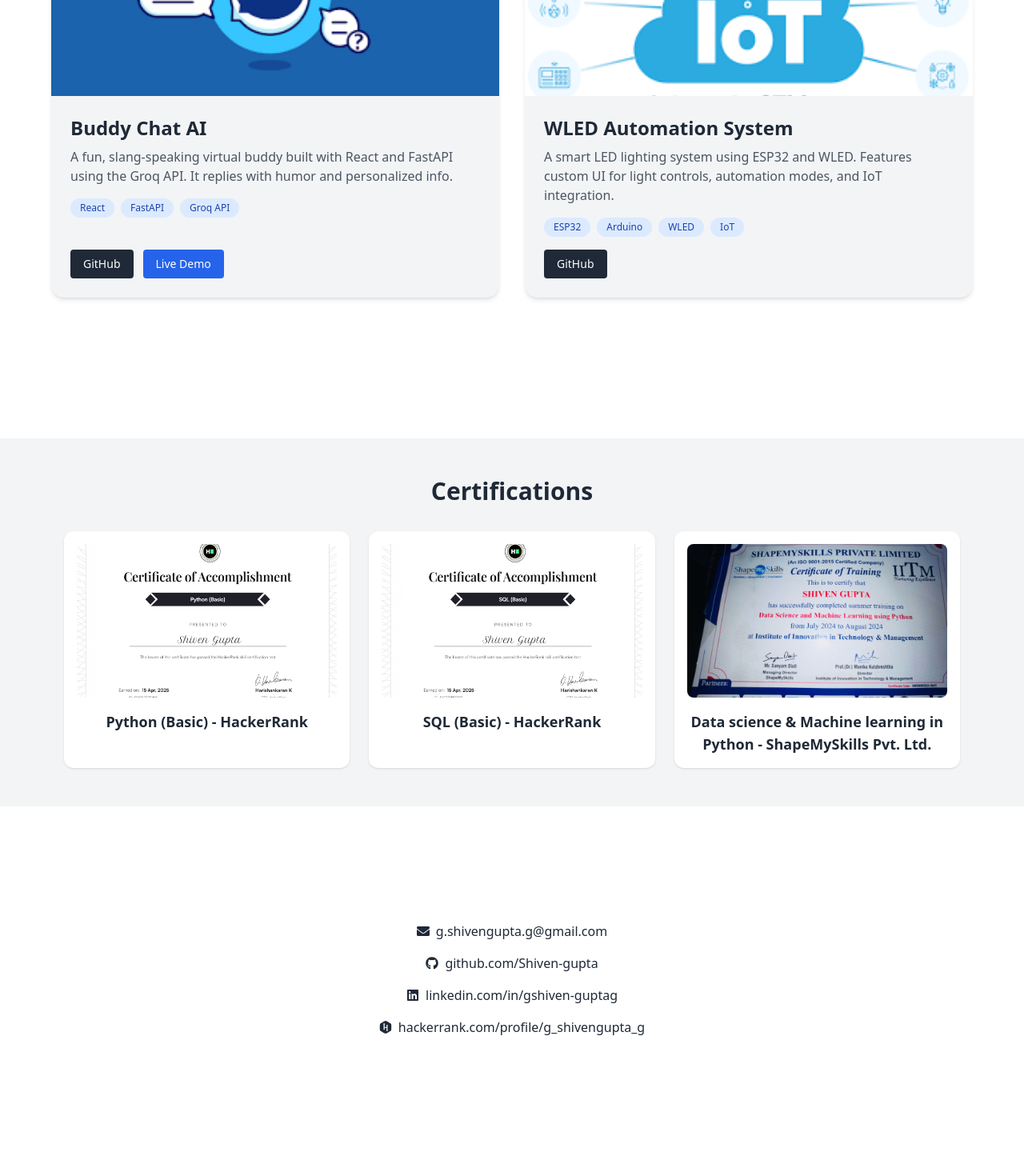
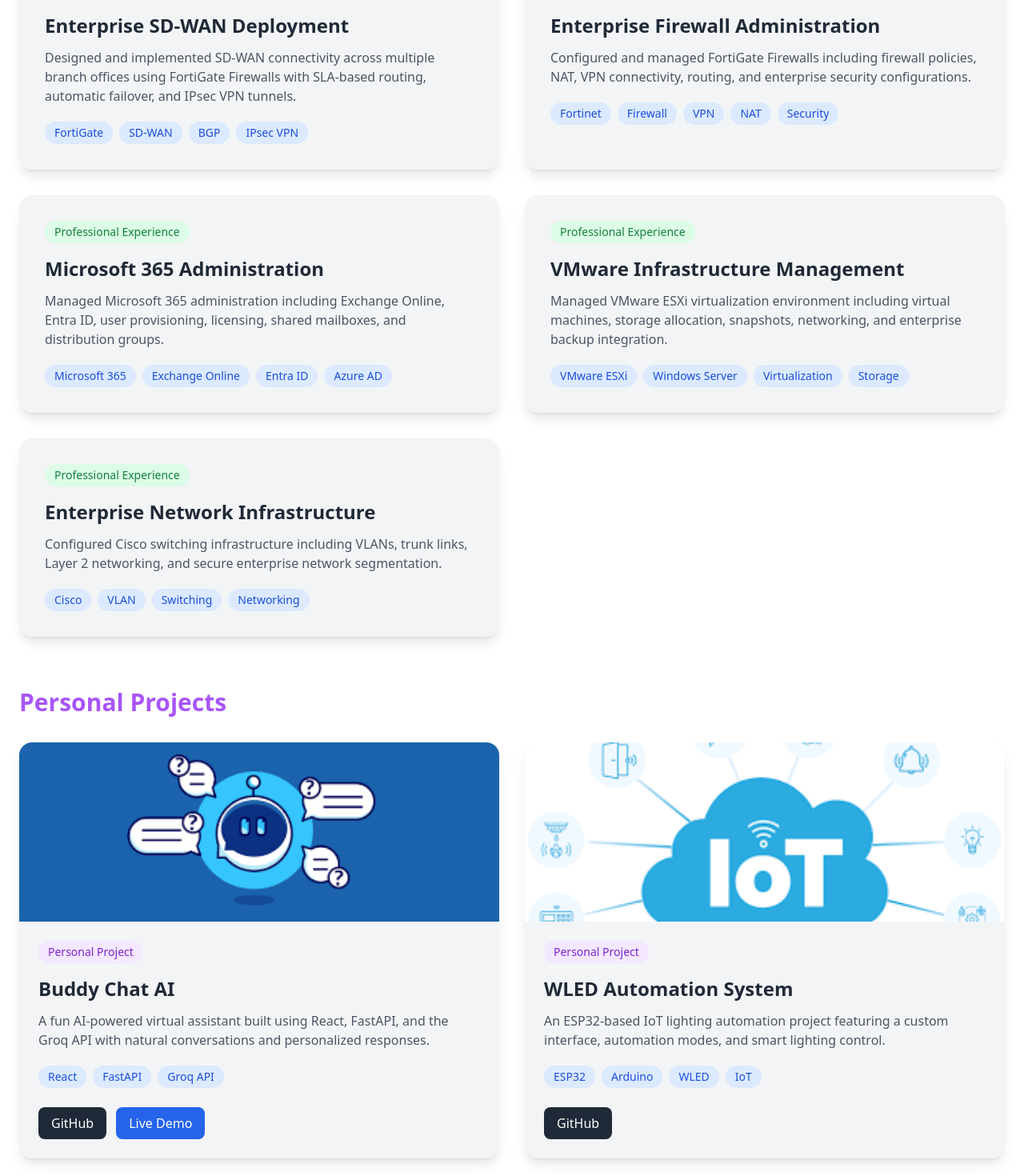
Before and after one commit to Shiven-gupta/my-portfolio, a React (Create React App) app: page / in a window 1280 px wide. Shown: the part 5000-6470 px from the top of the page at 80% size. Before the commit the page ends 6392 px from the top, so only its background shows below. Built offline with nearby package versions, Linux system fonts and the light colour scheme.

Commit message:
Projects.jsx

```diff
--- a/src/components/Projects.jsx
+++ b/src/components/Projects.jsx
@@ -1,80 +1,209 @@
-import buddyImg from '../assets/buddy-chat.png';
-import iotImg from '../assets/iot.png';
-const projects = [
+import buddyImg from "../assets/buddy-chat.png";
+import iotImg from "../assets/iot.png";
+
+const professionalProjects = [
+  {
+    title: "Enterprise SD-WAN Deployment",
+    description:
+      "Designed and implemented SD-WAN connectivity across multiple branch offices using FortiGate Firewalls with SLA-based routing, automatic failover, and IPsec VPN tunnels.",
+    tech: ["FortiGate", "SD-WAN", "BGP", "IPsec VPN"],
+  },
+  {
+    title: "Enterprise Firewall Administration",
+    description:
+      "Configured and managed FortiGate Firewalls including firewall policies, NAT, VPN connectivity, routing, and enterprise security configurations.",
+    tech: ["Fortinet", "Firewall", "VPN", "NAT", "Security"],
+  },
+  {
+    title: "Microsoft 365 Administration",
+    description:
+      "Managed Microsoft 365 administration including Exchange Online, Entra ID, user provisioning, licensing, shared mailboxes, and distribution groups.",
+    tech: [
+      "Microsoft 365",
+      "Exchange Online",
+      "Entra ID",
+      "Azure AD",
+    ],
+  },
+  {
+    title: "VMware Infrastructure Management",
+    description:
+      "Managed VMware ESXi virtualization environment including virtual machines, storage allocation, snapshots, networking, and enterprise backup integration.",
+    tech: [
+      "VMware ESXi",
+      "Windows Server",
+      "Virtualization",
+      "Storage",
+    ],
+  },
+  {
+    title: "Enterprise Network Infrastructure",
+    description:
+      "Configured Cisco switching infrastructure including VLANs, trunk links, Layer 2 networking, and secure enterprise network segmentation.",
+    tech: ["Cisco", "VLAN", "Switching", "Networking"],
+  },
+];
+
+const personalProjects = [
   {
     title: "Buddy Chat AI",
-    description: "A fun, slang-speaking virtual buddy built with React and FastAPI using the Groq API. It replies with humor and personalized info.",
+    description:
+      "A fun AI-powered virtual assistant built using React, FastAPI, and the Groq API with natural conversations and personalized responses.",
     tech: ["React", "FastAPI", "Groq API"],
     image: buddyImg,
     github: "https://github.com/Shiven-gupta/buddy-chat",
-    demo: "https://buddy-chatbot101.netlify.app/"
+    demo: "https://buddy-chatbot101.netlify.app/",
   },
   {
     title: "WLED Automation System",
-    description: "A smart LED lighting system using ESP32 and WLED. Features custom UI for light controls, automation modes, and IoT integration.",
+    description:
+      "An ESP32-based IoT lighting automation project featuring a custom interface, automation modes, and smart lighting control.",
     tech: ["ESP32", "Arduino", "WLED", "IoT"],
     image: iotImg,
     github: "https://github.com/Shiven-gupta/Wled-project",
-    demo: ""
-  }
+    demo: "",
+  },
 ];
 
 export default function Projects() {
   return (
-    <section id="projects" className="bg-white dark:bg-gray-900 text-gray-800 dark:text-gray-200 px-6 py-20 transition-colors duration-300">
-      <div className="max-w-6xl mx-auto">
-        <h2 className="text-4xl font-bold text-center mb-12 text-gray-800 dark:text-gray-100" data-aos="fade-up">
+    <section
+      id="projects"
+      className="bg-white dark:bg-gray-900 text-gray-800 dark:text-gray-200 py-20 px-6"
+    >
+      <div className="max-w-7xl mx-auto">
+
+        <h2
+          className="text-4xl font-bold text-center mb-14"
+          data-aos="fade-up"
+        >
           Featured Projects
         </h2>
 
-        <div className="grid grid-cols-1 md:grid-cols-2 gap-8">
-          {projects.map((project, index) => (
+        {/* Professional Projects */}
+
+        <div className="mb-16">
+
+          <h3 className="text-3xl font-bold text-blue-500 mb-8">
+            Professional Projects
+          </h3>
+
+          <div className="grid md:grid-cols-2 gap-8">
+
+            {professionalProjects.map((project, index) => (
               <div
                 key={index}
-              data-aos="zoom-in-up"
-              className="group bg-gray-100 dark:bg-gray-800 rounded-2xl shadow-md overflow-hidden flex flex-col transition-all transform duration-300 hover:scale-105 hover:shadow-2xl"
+                data-aos="fade-up"
+                className="bg-gray-100 dark:bg-gray-800 rounded-2xl p-8 shadow-lg hover:shadow-xl transition duration-300"
               >
-              <img
-                src={project.image}
-                alt={project.title}
-                className="w-full h-48 md:h-56 lg:h-64 object-cover transition-transform duration-300 group-hover:scale-105"
-              />
-              <div className="p-6 flex flex-col justify-between flex-1">
-                <div>
-                  <h3 className="text-2xl font-semibold text-gray-800 dark:text-gray-100 mb-2">{project.title}</h3>
-                  <p className="text-gray-600 dark:text-gray-300 mb-4">{project.description}</p>
-                  <div className="flex flex-wrap gap-2 mb-4">
+                <span className="inline-block mb-4 px-3 py-1 rounded-full bg-green-100 dark:bg-green-900 text-green-700 dark:text-green-300 text-sm font-medium">
+                  Professional Experience
+                </span>
+
+                <h3 className="text-2xl font-bold mb-3">
+                  {project.title}
+                </h3>
+
+                <p className="text-gray-600 dark:text-gray-300 mb-5">
+                  {project.description}
+                </p>
+
+                <div className="flex flex-wrap gap-2">
                   {project.tech.map((tech, i) => (
-                      <span key={i} className="bg-blue-100 dark:bg-blue-800 text-blue-800 dark:text-blue-100 text-xs px-3 py-1 rounded-full">
+                    <span
+                      key={i}
+                      className="bg-blue-100 dark:bg-blue-900 text-blue-700 dark:text-blue-300 px-3 py-1 rounded-full text-sm"
+                    >
                       {tech}
                     </span>
                   ))}
                 </div>
               </div>
-                <div className="mt-auto flex gap-3">
+            ))}
+
+          </div>
+
+        </div>
+
+        {/* Personal Projects */}
+
+        <div>
+
+          <h3 className="text-3xl font-bold text-purple-500 mb-8">
+            Personal Projects
+          </h3>
+
+          <div className="grid md:grid-cols-2 gap-8">
+
+            {personalProjects.map((project, index) => (
+              <div
+                key={index}
+                data-aos="zoom-in-up"
+                className="group bg-gray-100 dark:bg-gray-800 rounded-2xl overflow-hidden shadow-lg hover:shadow-2xl hover:-translate-y-2 transition duration-300"
+              >
+                <img
+                  src={project.image}
+                  alt={project.title}
+                  className="w-full h-56 object-cover"
+                />
+
+                <div className="p-6">
+
+                  <span className="inline-block mb-4 px-3 py-1 rounded-full bg-purple-100 dark:bg-purple-900 text-purple-700 dark:text-purple-300 text-sm font-medium">
+                    Personal Project
+                  </span>
+
+                  <h3 className="text-2xl font-bold mb-3">
+                    {project.title}
+                  </h3>
+
+                  <p className="text-gray-600 dark:text-gray-300 mb-5">
+                    {project.description}
+                  </p>
+
+                  <div className="flex flex-wrap gap-2 mb-6">
+                    {project.tech.map((tech, i) => (
+                      <span
+                        key={i}
+                        className="bg-blue-100 dark:bg-blue-900 text-blue-700 dark:text-blue-300 px-3 py-1 rounded-full text-sm"
+                      >
+                        {tech}
+                      </span>
+                    ))}
+                  </div>
+
+                  <div className="flex gap-3">
+
                     <a
                       href={project.github}
                       target="_blank"
                       rel="noopener noreferrer"
-                    className="bg-gray-800 dark:bg-gray-700 text-white text-sm px-4 py-2 rounded hover:bg-gray-700 dark:hover:bg-gray-600 transition duration-300"
+                      className="bg-gray-800 text-white px-4 py-2 rounded-lg hover:bg-gray-700 transition"
                     >
                       GitHub
                     </a>
+
                     {project.demo && (
                       <a
                         href={project.demo}
                         target="_blank"
                         rel="noopener noreferrer"
-                      className="bg-blue-600 text-white text-sm px-4 py-2 rounded hover:bg-blue-500 transition duration-300"
+                        className="bg-blue-600 text-white px-4 py-2 rounded-lg hover:bg-blue-500 transition"
                       >
                         Live Demo
                       </a>
                     )}
+
                   </div>
+
                 </div>
               </div>
             ))}
+
           </div>
+
+        </div>
+
       </div>
     </section>
   );
```
Lines whose indentation alone changed are shown as unchanged.
